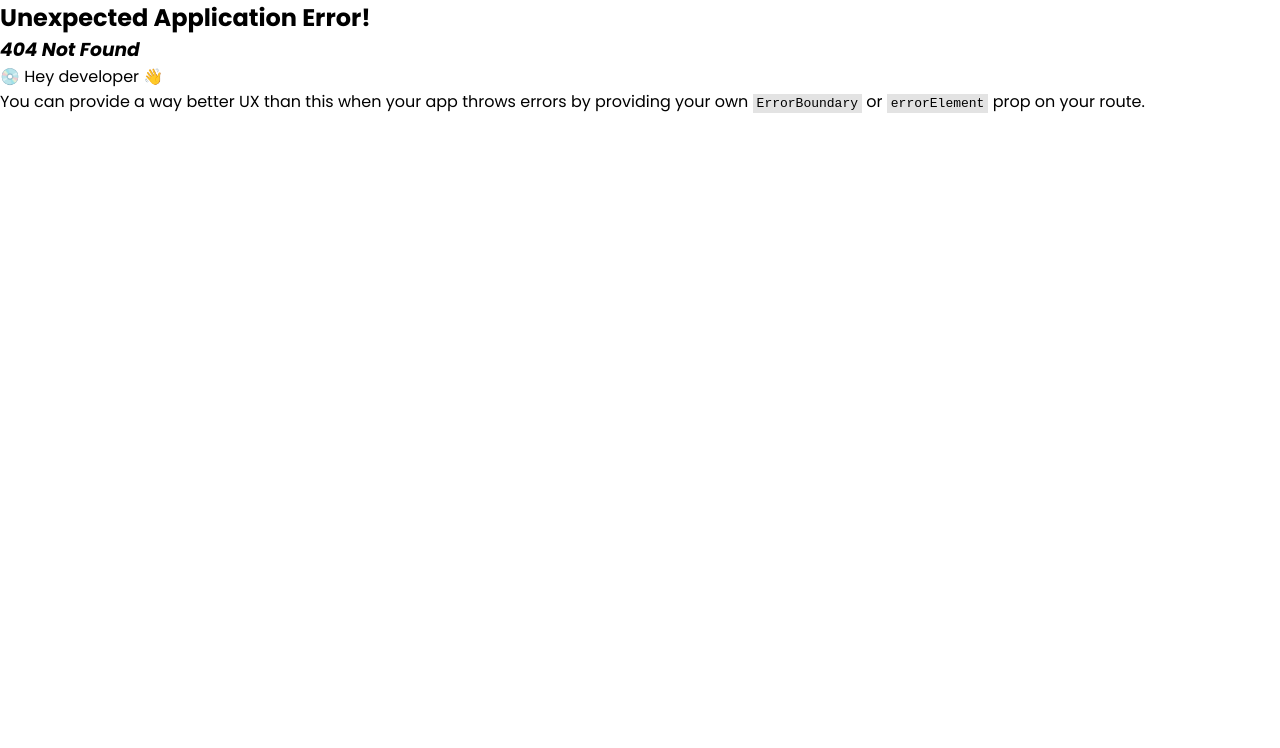
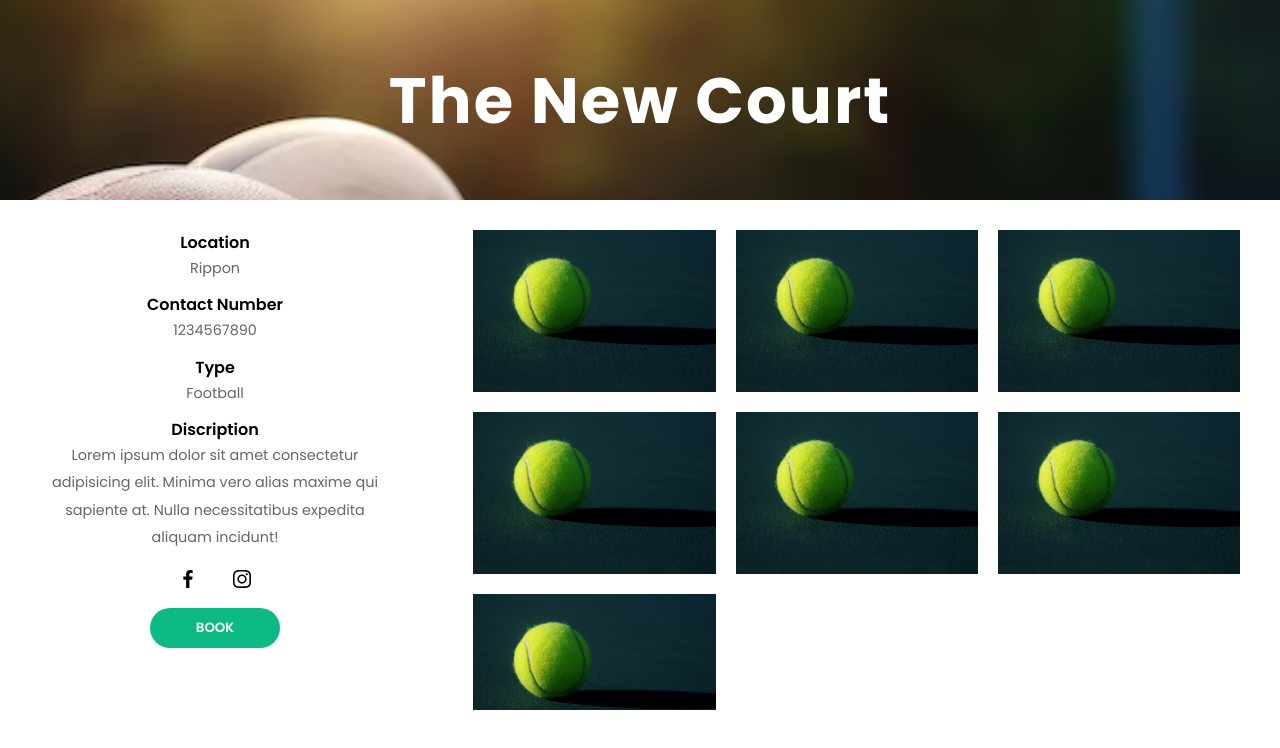
Before and after one commit to nasifswalah/CleatConnect-turfBooking-fe, a React (Vite) app: page /court-details in a window 1280 px wide. Before the commit this address had no page. Shown: the top 748 px of the page. Built offline with nearby package versions, Linux system fonts and the light colour scheme.

Commit message:
Completed the turf details page

```diff
--- a/src/main.jsx
+++ b/src/main.jsx
@@ -9,6 +9,7 @@ import { Provider } from 'react-redux'
 import { store, persistor } from './redux/store.js'
 import { PersistGate } from 'redux-persist/integration/react'
 import Profile from './pages/ProfilePage/Profile.jsx'
+import CourtDetails from './pages/CourtDetailsPage/CourtDetails.jsx'
 
 const router = createBrowserRouter([
   {
@@ -27,6 +28,10 @@ const router = createBrowserRouter([
     path: '/profile',
     element: <Profile/>
   },
+  {
+    path: '/court-details',
+    element: <CourtDetails/>
+  },
 ])
 
 ReactDOM.createRoot(document.getElementById('root')).render(
--- /dev/null
+++ b/src/pages/CourtDetailsPage/CourtDetails.css
@@ -0,0 +1,126 @@
+
+
+.court-details-header{
+    width: 100%;
+    background: url(../../assets/search-area.png) no-repeat 50% 20% / cover;
+    min-height: 200px;
+    position: relative;
+    text-align: center;
+    display: flex;
+    justify-content: center;
+    align-items: center;
+}
+
+.court-details-header h1{
+    font-size: 4rem;
+    color: #fff;
+    letter-spacing: 2px;
+}
+
+.left-detail-container{
+    padding: 25px 20px;
+    text-align: center;
+    max-width: 350px;
+    position: relative;
+    margin: 0 auto;
+
+}
+
+.left-detail-container ul{
+    display: flex;
+    align-items: center;
+    justify-content: center;
+}
+
+.left-detail-container h3{
+    margin-top: 10px;
+    font-weight: 600;
+    font-size: 1rem;
+}
+
+.left-detail-container p{
+    font-size: 0.9rem;
+    margin: 0;
+    color: #666;
+    line-height: 1.9;
+}
+
+.left-detail-container ul{
+    gap: 30px;
+    justify-content: center;
+    align-items: center;
+    margin-top: 15px;
+    cursor: pointer;
+}
+
+.right-photos-container{
+   margin-top: 20px;
+}
+
+.court-photos{
+    display: grid;
+    grid-template-columns: repeat(auto-fill, minmax(190px, 1fr));
+    gap: 20px;
+}
+
+.court-photos img{
+    max-width: 100%;
+    height: 100%;
+    display: block;
+    object-fit: cover;
+}
+
+@media (min-width: 860px){
+
+    .main-container{
+        max-width: 1200px;
+        margin: 0 auto;
+        width: 100%;
+        justify-content: space-between;
+        display: grid;
+        grid-template-columns: 1fr 2fr;
+        gap: 50px;
+        padding: 10px 0;
+    }
+
+    .left-detail-container{
+        padding: 10px 0;
+    }
+
+    .court-photos{
+        height: 480px;
+        overflow: auto;
+        padding: 0 0 30px;
+    }
+}
+
+@media (min-width: 1017px){
+    .left-detail-container{
+        margin: 0;
+        margin-right: auto;
+    }
+}
+
+@media (max-width: 1020px){
+    .court-details-header h1{
+        font-size: 3rem;
+    }
+}
+
+@media (max-width: 870px){
+    .court-details-header h1{
+        font-size: 2.5rem;
+    }
+}
+
+@media (max-width: 570px){
+    .court-details-header h1{
+        font-size: 2rem;
+    }
+}
+
+@media (max-width: 470px) {
+    .court-details-header h1{
+        font-size: 1.5rem;
+    }
+}
--- /dev/null
+++ b/src/pages/CourtDetailsPage/CourtDetails.jsx
@@ -0,0 +1,47 @@
+import React from 'react'
+import './CourtDetails.css'
+import facebookIcon from "../../assets/facebook.svg"
+import instagramIcon from "../../assets/instagram.svg"
+import sampleImage from "../../assets/tennis.jpg"
+
+const CourtDetails = () => {
+  return (
+    <div className='main-wrapper'>
+      <header className='court-details-header'>
+        <h1 className='court-name'>The New Court </h1>
+      </header>
+      <div className="main-container">
+        <div className="left-detail-container">
+            <h3 className="court-detail-titles">Location</h3>
+            <p className='court-detail-content'>Rippon</p>
+            <h3 className="court-detail-titles">Contact Number</h3>
+            <p className='court-detail-content'>1234567890</p>
+            <h3 className="court-detail-titles">Type</h3>
+            <p className='court-detail-content'>Football</p>
+            <h3 className="court-detail-titles">Discription</h3>
+            <p className='court-detail-content'>Lorem ipsum dolor sit amet consectetur adipisicing elit. Minima vero alias maxime qui sapiente at. Nulla necessitatibus expedita aliquam incidunt!</p>
+
+            <ul>
+                <li><img src={facebookIcon} alt="" /></li>
+                <li><img src={instagramIcon} alt="" /></li>
+            </ul>
+
+            <button className='btn'>Book</button>
+        </div>
+        <div className="right-photos-container">
+            <div className="court-photos">
+                <img src={sampleImage} alt="photo" />
+                <img src={sampleImage} alt="photo" />
+                <img src={sampleImage} alt="photo" />
+                <img src={sampleImage} alt="photo" />
+                <img src={sampleImage} alt="photo" />
+                <img src={sampleImage} alt="photo" />
+                <img src={sampleImage} alt="photo" />
+            </div>
+        </div>
+      </div>
+    </div>
+  )
+}
+
+export default CourtDetails
```
